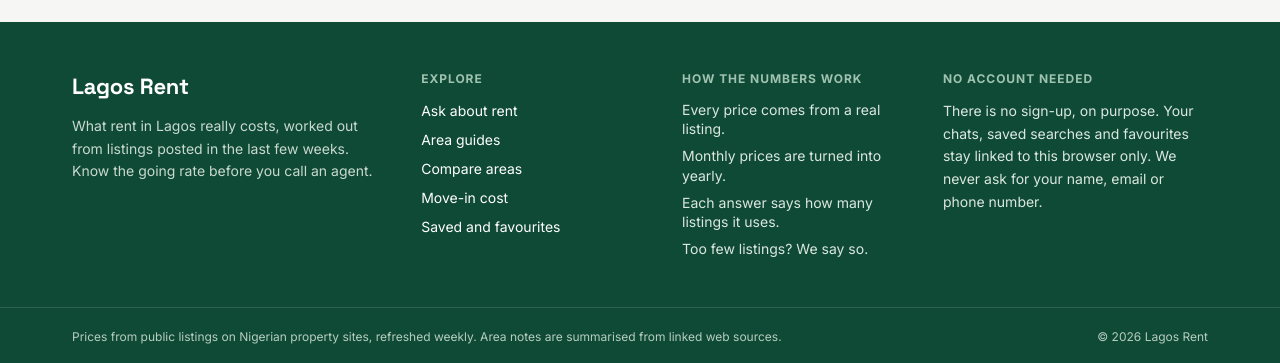
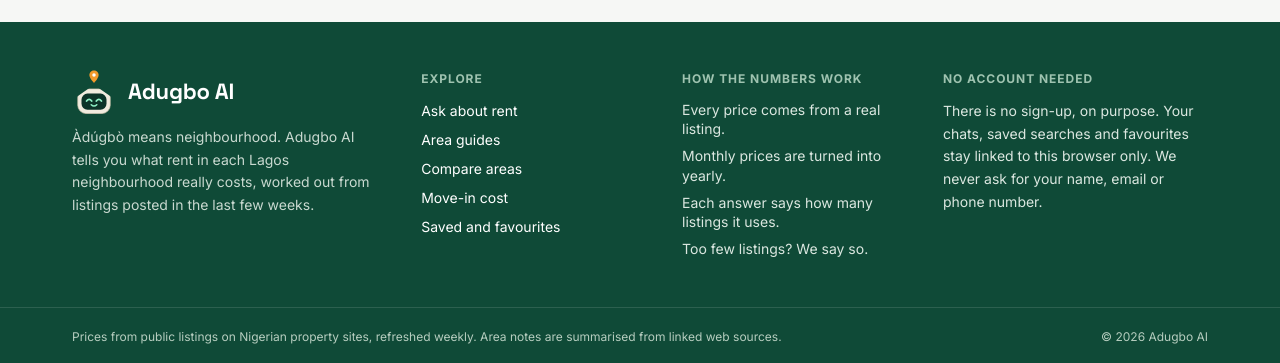
Before and after one commit to Jaywestty/Lagos-Rent-Predictor, a React (Vite) app in the folder frontend/: page / in a window 1280 px wide. Shown: the part 1175-1538 px from the top of the page. Built offline with nearby package versions, Linux system fonts and the light colour scheme; no server answers.

Commit message:
feat: Adugbo AI footer with mascot and name meaning

```diff
--- a/frontend/src/components/layout/Footer.tsx
+++ b/frontend/src/components/layout/Footer.tsx
@@ -1,6 +1,7 @@
 import { Link } from "react-router-dom";
 import { timeAgo } from "../../lib/format";
 import { useSiteStats } from "../../lib/useSiteStats";
+import { MascotHead } from "../brand/Mascot";
 
 const EXPLORE = [
   { to: "/", label: "Ask about rent" },
@@ -17,9 +18,9 @@ export function Footer() {
     <footer className="mt-16" style={{ background: "var(--forest)", color: "#e6efe9" }}>
       <div className="mx-auto grid max-w-[1200px] gap-10 px-4 py-12 sm:grid-cols-2 md:px-8 lg:grid-cols-[1.4fr_1fr_1fr_1.2fr]">
         <div className="space-y-3">
-          <p className="font-display text-[22px] font-bold text-white">Lagos Rent</p>
+          <p className="flex items-center gap-3 font-display text-[22px] font-bold text-white"><MascotHead size={44} />Adugbo AI</p>
           <p className="max-w-[320px] text-[14px] leading-relaxed" style={{ color: "#c9d9d0" }}>
-            What rent in Lagos really costs, worked out from listings posted in the last few weeks. Know the going rate before you call an agent.
+            Àdúgbò means neighbourhood. Adugbo AI tells you what rent in each Lagos neighbourhood really costs, worked out from listings posted in the last few weeks.
           </p>
           {s && s.listings > 0 && (
             <p className="tabular text-[13px] font-semibold text-white">{s.listings.toLocaleString("en-NG")} listings across {s.areas} areas</p>
@@ -50,7 +51,7 @@ export function Footer() {
       <div className="border-t" style={{ borderColor: "rgba(255,255,255,.12)" }}>
         <div className="mx-auto flex max-w-[1200px] flex-wrap items-center justify-between gap-3 px-4 py-5 text-[12px] md:px-8" style={{ color: "#b6cdbf" }}>
           <p>Prices from public listings on Nigerian property sites, refreshed weekly{s?.newest ? ` · newest listing ${timeAgo(s.newest)}` : ""}. Area notes are summarised from linked web sources.</p>
-          <p>© {new Date().getFullYear()} Lagos Rent</p>
+          <p>© {new Date().getFullYear()} Adugbo AI</p>
         </div>
       </div>
     </footer>
```
